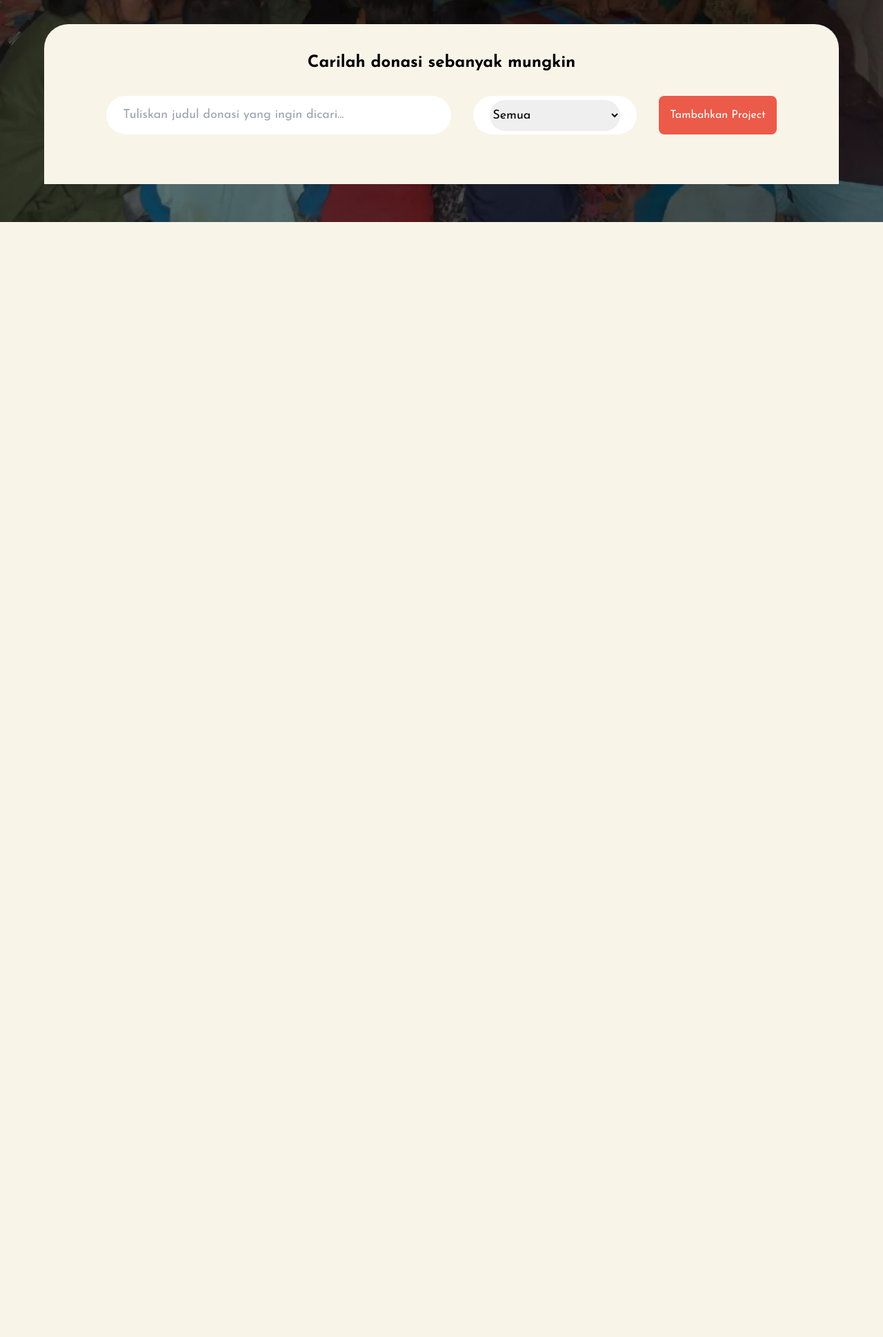
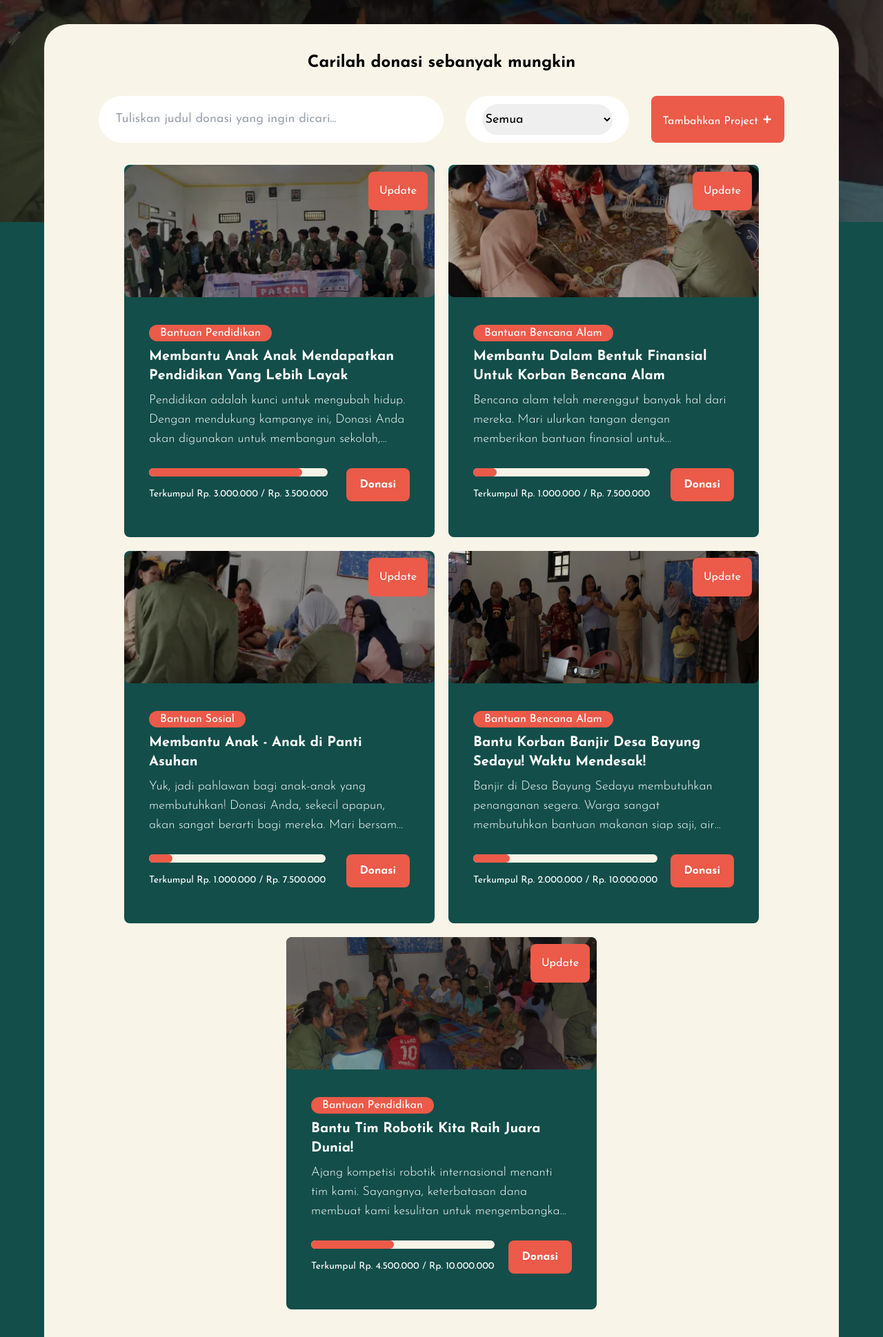
Before and after one commit to idfp/KampusPeduliUPNVJ, a PHP site: page /donation/projects/ in a window 1280 px wide. Shown: the part 478-2417 px from the top of the page at 69% size. Before the commit the page ends 800 px from the top, so only its background shows below. Run offline with PHP 8.4, Linux system fonts and the light colour scheme; data comes from the database, SQL or seed files in the repository; some libraries are stand-ins or nearby versions.

Commit message:
add update button on project

```diff
--- a/donation/projects/index.php
+++ b/donation/projects/index.php
@@ -193,7 +193,7 @@
                     </select>
                 </div>
                 <div id="add-project" class="">
-                    <button class="bg-[#EC5A49] text-white px-4 py-4 rounded-lg">Tambahkan Project </button>
+                    <button class="bg-[#EC5A49] text-white px-4 py-4 rounded-lg hover:opacity-50 active:scale-97 duration-300">Tambahkan Project <span class="text-3xl">+</span></button>
                 </div>
             </div>
             <div class="mt-8">
@@ -304,6 +304,7 @@
         })
         render(result)
     })
+
     function render(data) {
         const container = document.getElementById('project-container');
         container.innerHTML = '';
@@ -321,9 +322,12 @@
                         class="bg-teal-900 text-white rounded-lg h-[540px] max-w-[450px]"
                         data-id="${project.id}"
                         onclick="showProjectDetail(${project.id})">
-                        <div class="mb-4 rounded-lg w-full h-48 overflow-hidden">
+                        <div class="relative mb-4 rounded-lg w-full h-48 overflow-hidden">
                             <img alt="${project.title}" class="mb-4 rounded-lg w-full h-48 object-cover hover:scale-125 hover:cursor-pointer active:cursor-pointer duration-500"
                             src="../../project${project.id}.webp" />
+                            <div id="add-project" class="absolute top-[10px] right-[10px]">
+                                <button class="bg-[#EC5A49] text-white px-4 py-4 rounded-lg hover:cursor-pointer hover:opacity-70 active:scale-97 duration-300">Update</button>
+                            </div>
                         </div>
                         <div class="py-6 px-9 flex flex-col h-[320px]">
                             <span class="bg-[#EC5A49] px-4 rounded-full mr-auto">Bantuan ${project.category}</span>
@@ -367,18 +371,6 @@
             console.error('Error fetching project data:', error);
         });
 
-        const addProjectPopup = document.getElementById('detailProjectPopUp');
-        const closeAddProjectPopup = document.getElementById('closeAddProjectPopup');
-        closeAddProjectPopup.addEventListener('click', function () {
-            addProjectPopup.classList.add('hidden');
-        });
-
-        window.addEventListener('click', function (e) {
-            if (e.target === addProjectPopup) {
-                addProjectPopup.classList.add('hidden');
-            }
-        });
-
     function showProjectDetail(projectId) {
         const selectedProject = projectData.find(project => project.id === projectId);
 
```
Lines whose indentation alone changed are shown as unchanged.
